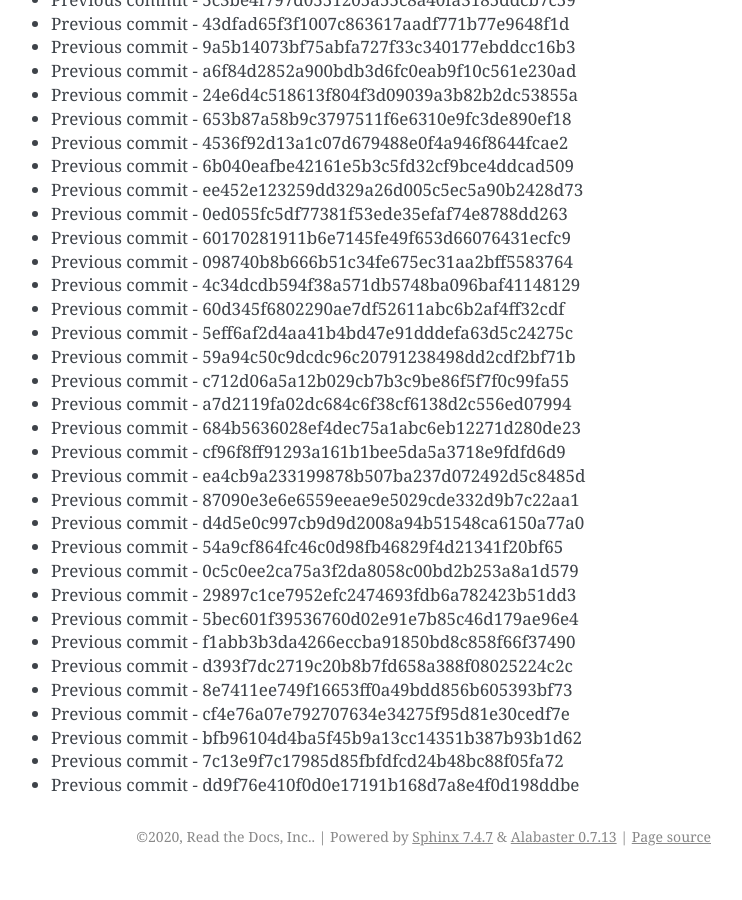
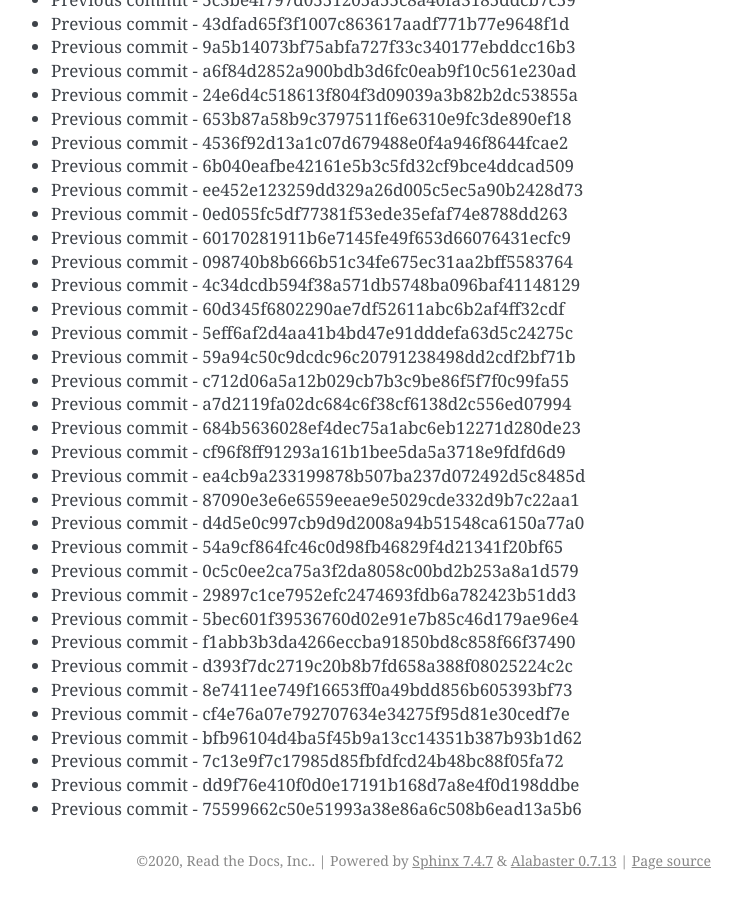
Before and after one commit to readthedocs/rtd-git-stresstest, a Sphinx documentation site: the page built from docs/updates.rst, in a window 1280 px wide and 900 px high, scrolled down 54865 px. Shown: the whole window, without its empty margins (399-1141 px from the left). Built offline with Sphinx 7.4.7, drawn with Linux system fonts in a browser that asks for light colours; before the commit the page ends 55741 px from its top, so only the background shows below that.

Commit message:
Generating commit from previous: 75599662c50e51993a38e86a6c508b6ead13a5b6

```diff
--- a/docs/updates.rst
+++ b/docs/updates.rst
@@ -2337,3 +2337,4 @@ It can be tested for any performance characteristics.
 * Previous commit - bfb96104d4ba5f45b9a13cc14351b387b93b1d62
 * Previous commit - 7c13e9f7c17985d85fbfdfcd24b48bc88f05fa72
 * Previous commit - dd9f76e410f0d0e17191b168d7a8e4f0d198ddbe
+* Previous commit - 75599662c50e51993a38e86a6c508b6ead13a5b6
```
